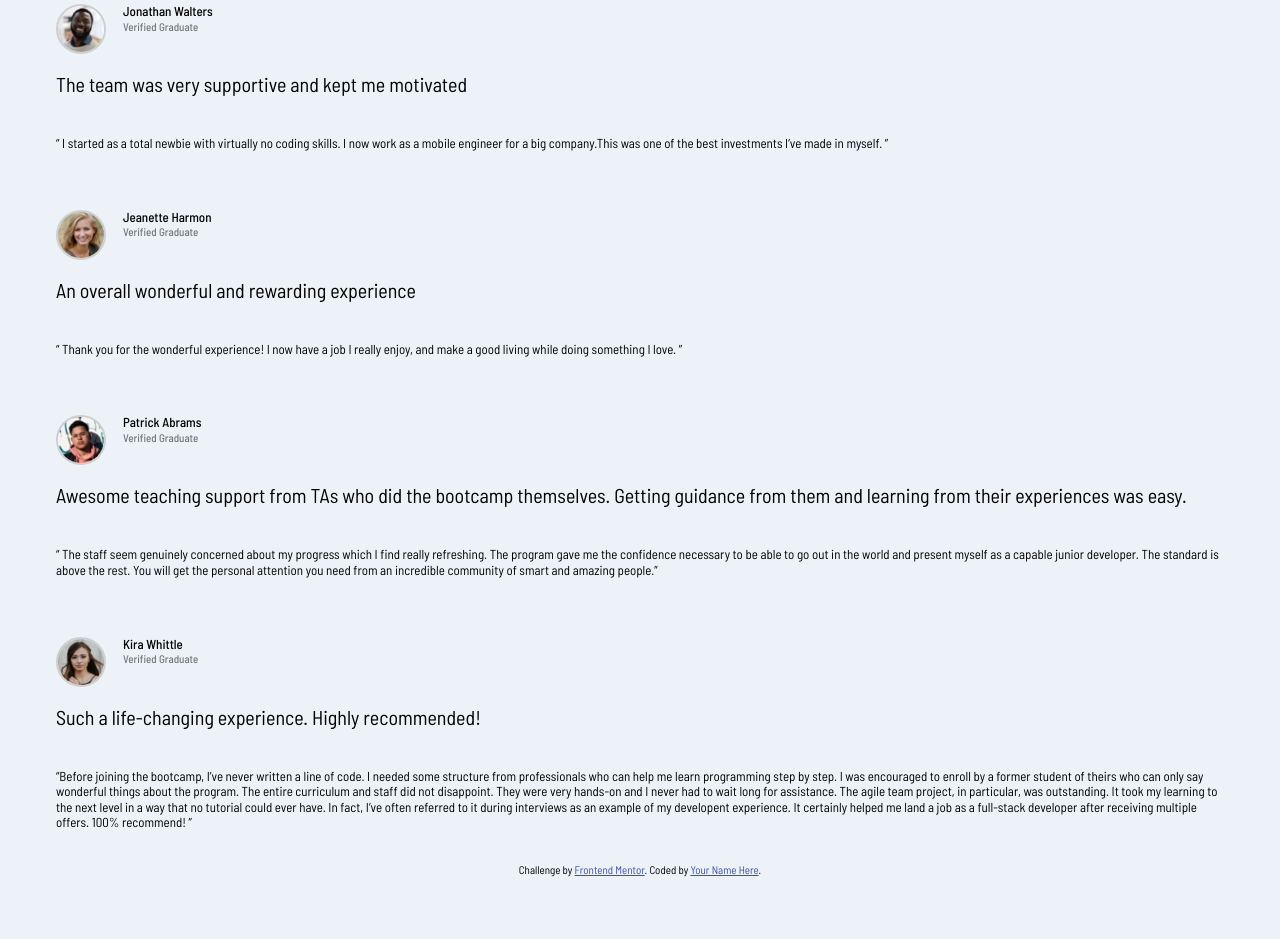
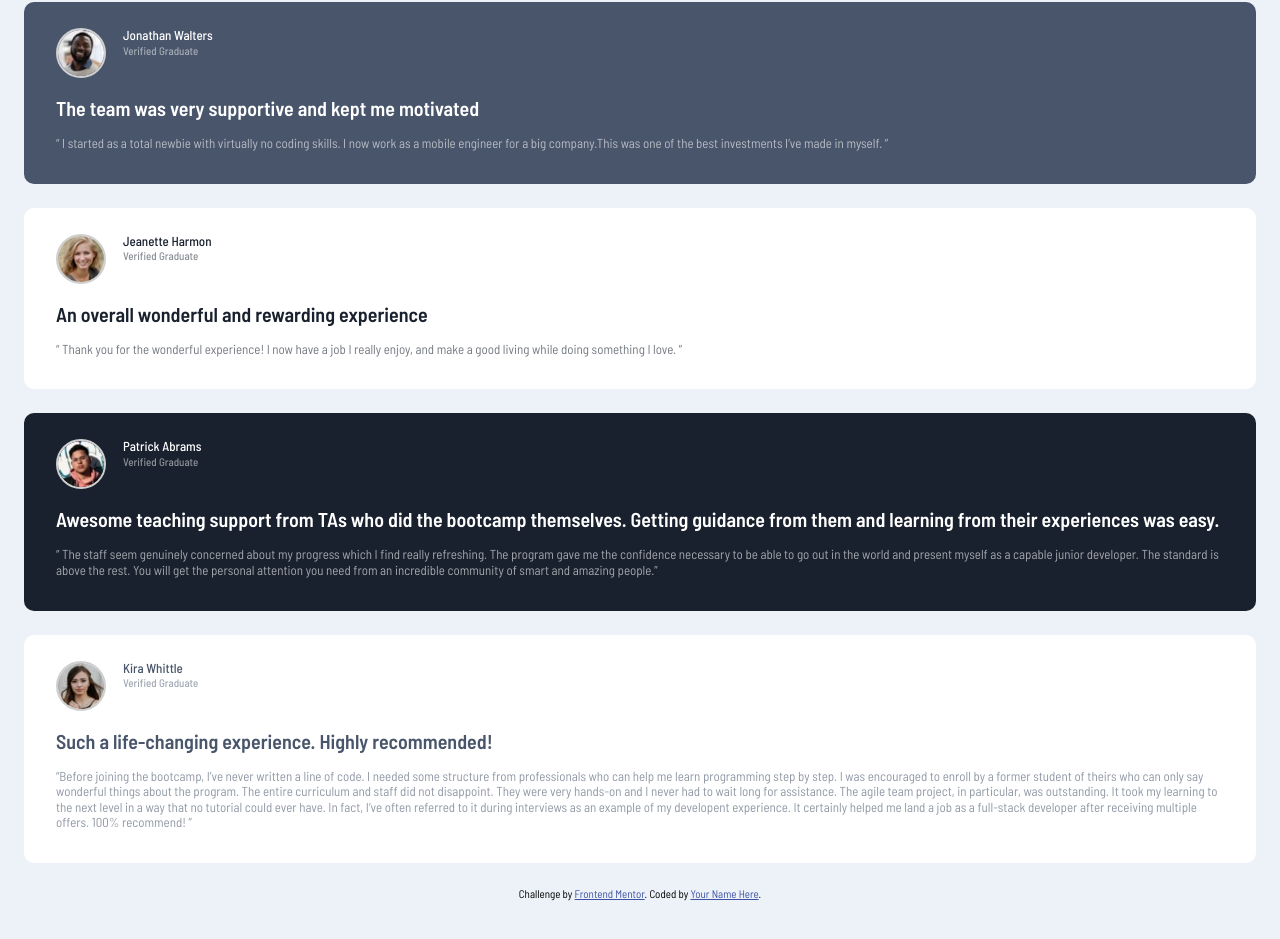
Before and after one commit to Chakarbits/Testimonials-grid-section, a plain HTML site: page index.html in a window 1280 px wide. Shown: the part 339-1278 px from the top of the page. Drawn offline with Linux system fonts and the light colour scheme.

Commit message:
Styled Mobile design

```diff
--- a/css/style.css
+++ b/css/style.css
@@ -109,6 +109,18 @@ select {
   --spacing-300: 3.2rem;
 }
 
+.mb-4 {
+  margin-bottom: 1.6rem;
+}
+
+.mb-6 {
+  margin-bottom: 2.4rem;
+}
+
+.mb-10 {
+  margin-bottom: 4rem;
+}
+
 .Testimonial__wrapper {
   max-width: 111rem;
   margin: 0 auto;
@@ -118,6 +130,7 @@ select {
   border-radius: 1rem;
   padding: var(--spacing-200) var(--spacing-300) var(--spacing-300)
     var(--spacing-300);
+  margin-bottom: 2.4rem;
 }
 
 .Testimonial__figure--1 {
@@ -163,7 +176,38 @@ select {
 /* Testimonial Content */
 .Testimonial__content {
   font-size: 2rem;
-  margin-bottom: 4rem;
+  font-weight: var(--fw-600);
 }
 
 /* Testimonial Quotes */
+.Testimonial__quote {
+  opacity: 0.6;
+  min-width: 39ch;
+}
+
+/* Testimonial Figure 2 */
+.Testimonial__figure--2 {
+  background: var(--color-verydarkgrayish-blue);
+  color: var(--color-white);
+}
+
+/* Testimonial Figure 3 */
+
+.Testimonial__figure--3 {
+  background: var(--color-white);
+  color: var(--color-verydarkblackish-blue);
+}
+
+/* Testiomonial figure 4 */
+
+.Testimonial__figure--4 {
+  background: var(--color-verydarkblackish-blue);
+  color: var(--color-white);
+}
+
+/* Testimonial figure 5 */
+
+.Testimonial__figure--5 {
+  background: var(--color-white);
+  color: #48556a;
+}
--- a/index.html
+++ b/index.html
@@ -55,7 +55,7 @@
               </figcaption>
             </div>
 
-            <p class="Testimonial__content">
+            <p class="Testimonial__content mb-10">
               I received a job offer mid-course, and the subjects I learned were
               current, if not more so, in the company I joined. I honestly feel
               I got every penny’s worth.
@@ -89,7 +89,7 @@
               </figcaption>
             </div>
 
-            <p class="Testimonial__content">
+            <p class="Testimonial__content mb-4">
               The team was very supportive and kept me motivated
             </p>
             <blockquote>
@@ -116,7 +116,7 @@
               </figcaption>
             </div>
 
-            <p class="Testimonial__content">
+            <p class="Testimonial__content mb-4">
               An overall wonderful and rewarding experience
             </p>
             <blockquote>
@@ -143,7 +143,7 @@
               </figcaption>
             </div>
 
-            <p class="Testimonial__content">
+            <p class="Testimonial__content mb-4">
               Awesome teaching support from TAs who did the bootcamp themselves.
               Getting guidance from them and learning from their experiences was
               easy.
@@ -175,7 +175,7 @@
               </figcaption>
             </div>
 
-            <p class="Testimonial__content">
+            <p class="Testimonial__content mb-4">
               Such a life-changing experience. Highly recommended!
             </p>
             <blockquote>
```
